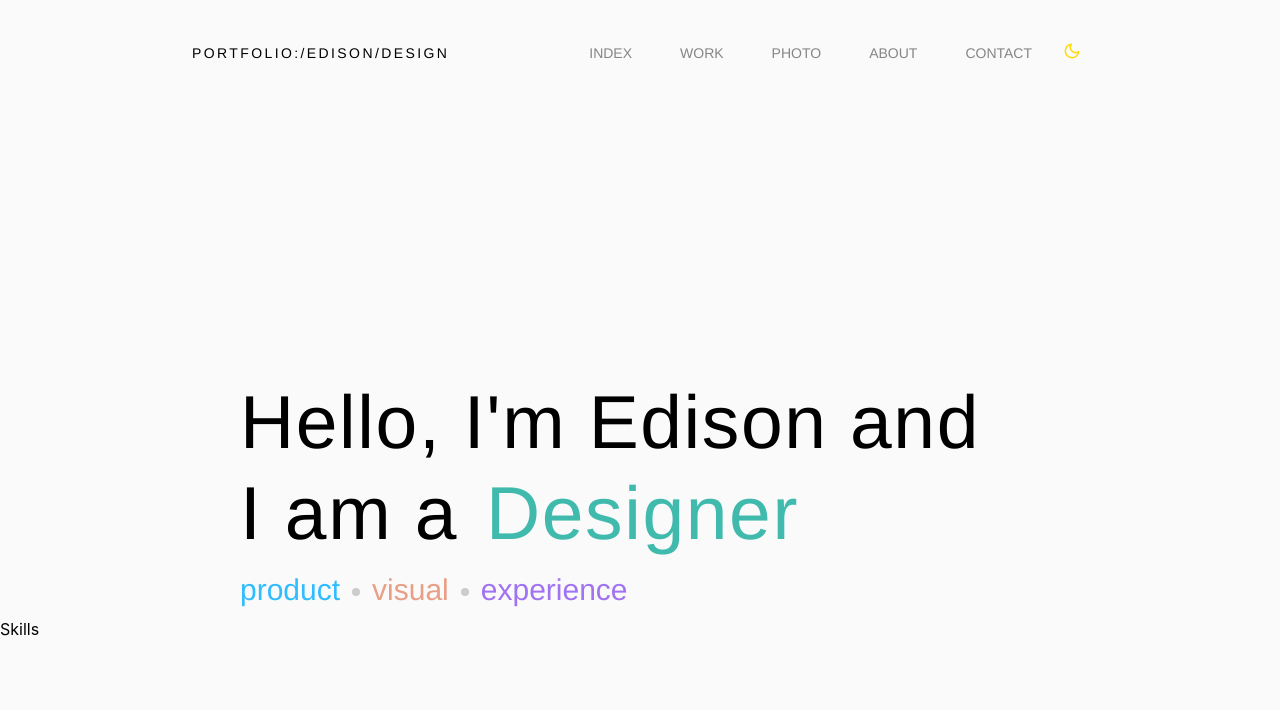
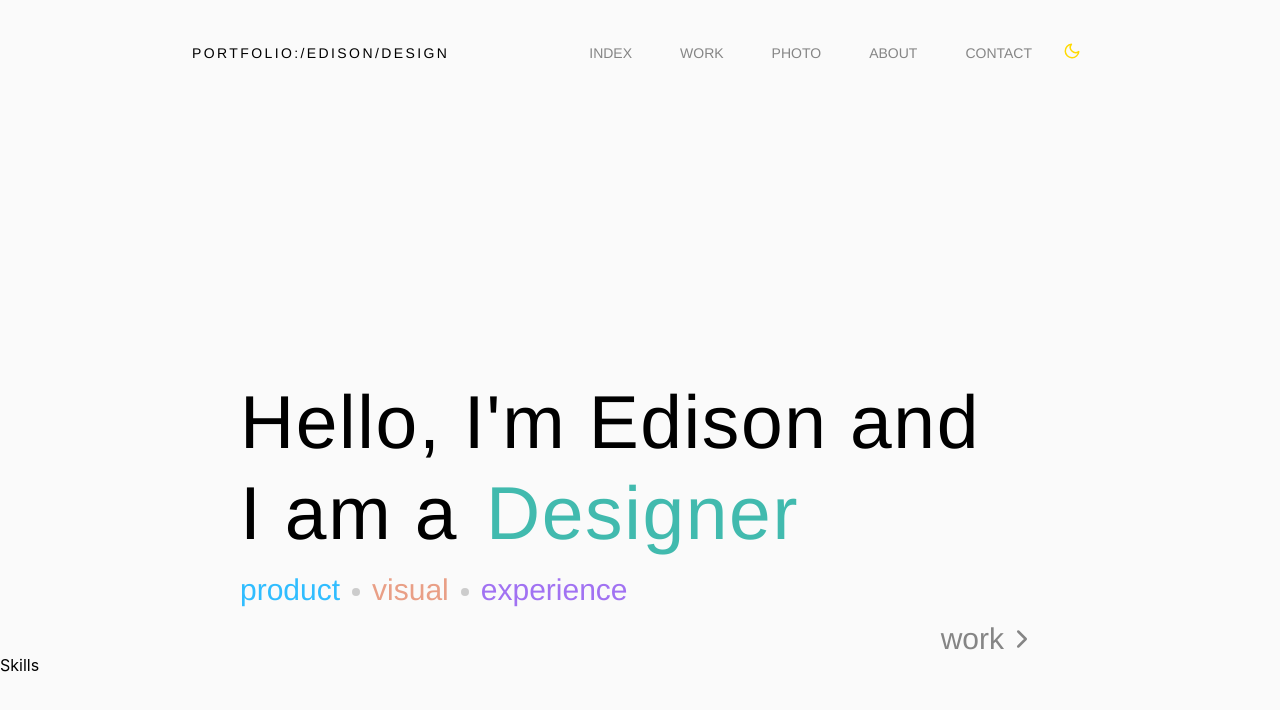
Before and after one commit to fyeung21/edison-web, a React (Create React App) app: page / in a window 1280 px wide. Shown: the top 710 px of the page. Built offline with nearby package versions, Linux system fonts and the light colour scheme.

Commit message:
Add link to work page

```diff
--- a/src/components/Hero/Hero.js
+++ b/src/components/Hero/Hero.js
@@ -2,12 +2,14 @@ import React from "react";
 import { HeroCont } from "./heroStyles";
 import HeroSubTxt from "./HeroSubTxt";
 import HeroMain from "./HeroMain";
+import LinkToWork from "./LinkToWork";
 
 const Hero = () => {
     return (
         <HeroCont>
             <HeroMain />
             <HeroSubTxt />
+            <LinkToWork />
         </HeroCont>
     );
 }
--- /dev/null
+++ b/src/components/Hero/LinkToWork.js
@@ -0,0 +1,18 @@
+import React from "react";
+import { Link } from "react-router-dom";
+import { ChevronRight } from "react-feather";
+import { linkStyle } from "../Header/headerStyles";
+import { LinkCont, Txt, iconStyle } from "./heroStyles";
+
+const LinkToWork = () => {
+    return (
+        <Link to="/work" style={linkStyle}>
+            <LinkCont>
+                <Txt>work</Txt>
+                <ChevronRight color={"#858585"} size={30} style={iconStyle} />
+            </LinkCont>
+        </Link>
+    );
+}
+
+export default LinkToWork;
--- a/src/components/Hero/heroStyles.js
+++ b/src/components/Hero/heroStyles.js
@@ -2,7 +2,7 @@ import styled from "styled-components";
 import { theme } from "../Theme";
 
 export const HeroCont = styled.div`
-    margin: 20rem 0 0 15rem;
+    margin: 20rem 15rem 0;
 `
 export const HeroTxt = styled.h1`
     font-family: ${theme.bodyFont};
@@ -52,3 +52,23 @@ export const Dot = styled.p`
     text-align: center;
     margin: 0.25rem 0.75rem 0;
 `
+
+//////////////// LinkToWork
+
+export const LinkCont = styled.div`
+    display: flex;
+    justify-content: flex-end;
+    align-items: center;
+`
+export const Txt = styled.p`
+    font-family: ${theme.bodyFont};
+    font-size: ${theme.h2FontSize};
+    color: ${({ theme }) => theme.accentTxtColor};
+    :hover {
+        color: ${({ theme }) => theme.mainTxtColor};
+    }
+`
+export const iconStyle = {
+    fontWeight: 600,
+    margin: 3
+}
```
